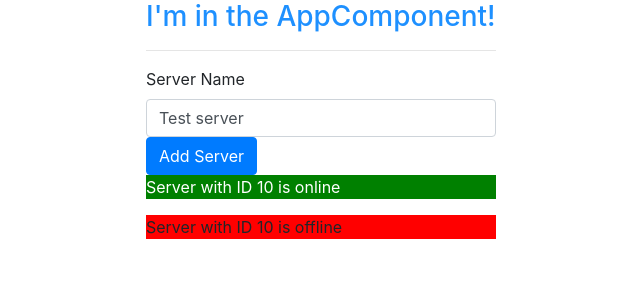
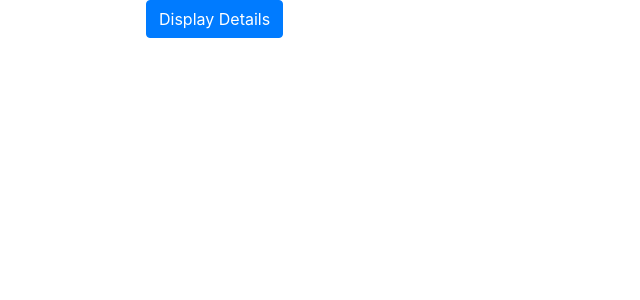
Before and after one commit to sammyl720/udemy-angular, an Angular app: page / in a window 1280 px wide. Shown: the top 300 px of the page, without its empty margins (209-849 px from the left). Built offline with nearby package versions, Linux system fonts and the light colour scheme.

Commit message:
assigment 3 complete

```diff
--- a/src/app/app.component.html
+++ b/src/app/app.component.html
@@ -1,9 +1,7 @@
 <div class="container">
     <div class="row">
         <div class="col-xs-6 offset-3">
-            <h3>I'm in the AppComponent!</h3>
-            <hr />
-            <app-servers></app-servers>
+            <app-assignment></app-assignment>
         </div>
     </div>
 </div>
--- a/src/app/app.module.ts
+++ b/src/app/app.module.ts
@@ -5,7 +5,8 @@ import { ServerComponent } from './server/server.component'
 import { AppComponent } from './app.component';
 import { ServersComponent } from './servers/servers.component';
 import { WarningAlertComponent } from './warning-alert/warning-alert.component';
-import { SuccesAlert } from './successAlert/success-alert.component'
+import { SuccesAlert } from './successAlert/success-alert.component';
+import { AssignmentComponent } from './assignment/assignment.component'
 
 @NgModule({
   declarations: [
@@ -13,7 +14,8 @@ import { SuccesAlert } from './successAlert/success-alert.component'
     ServerComponent,
     ServersComponent,
     SuccesAlert,
-    WarningAlertComponent
+    WarningAlertComponent,
+    AssignmentComponent
   ],
   imports: [
     BrowserModule,
--- /dev/null
+++ b/src/app/assignment/assignment.component.html
@@ -0,0 +1,9 @@
+<button (click)="toggleDetails()" class='btn btn-primary'>
+    Display Details
+</button>
+<p *ngIf="detailStatus">Secret Password = tuna</p>
+
+<div *ngFor="let click of clicks">
+    <p [ngStyle]="{ backgroundColor: moreThenFour(click)}" [ngClass]="{ light: click > 4 }">Button was clicked {{ click }} times.</p>
+
+</div>
--- /dev/null
+++ b/src/app/assignment/assignment.component.ts
@@ -0,0 +1,28 @@
+import { Component, OnInit } from '@angular/core';
+
+@Component({
+  selector: 'app-assignment',
+  templateUrl: './assignment.component.html',
+  styles: [`
+    .light {
+      color:white;
+    }
+  `]
+})
+export class AssignmentComponent implements OnInit {
+  detailStatus = false
+  clicks = []
+  constructor() { }
+
+  ngOnInit() {
+  }
+
+  toggleDetails() {
+    this.detailStatus = !this.detailStatus
+    this.clicks.push(this.clicks.length + 1)
+  }
+
+  moreThenFour(click) {
+    return click > 4 ? 'blue': 'white'
+  }
+}
```
Also changed, not shown: src/app/assignment/assignment.component.css (added), 1 other file (tests, documents, lock files or other folders).
